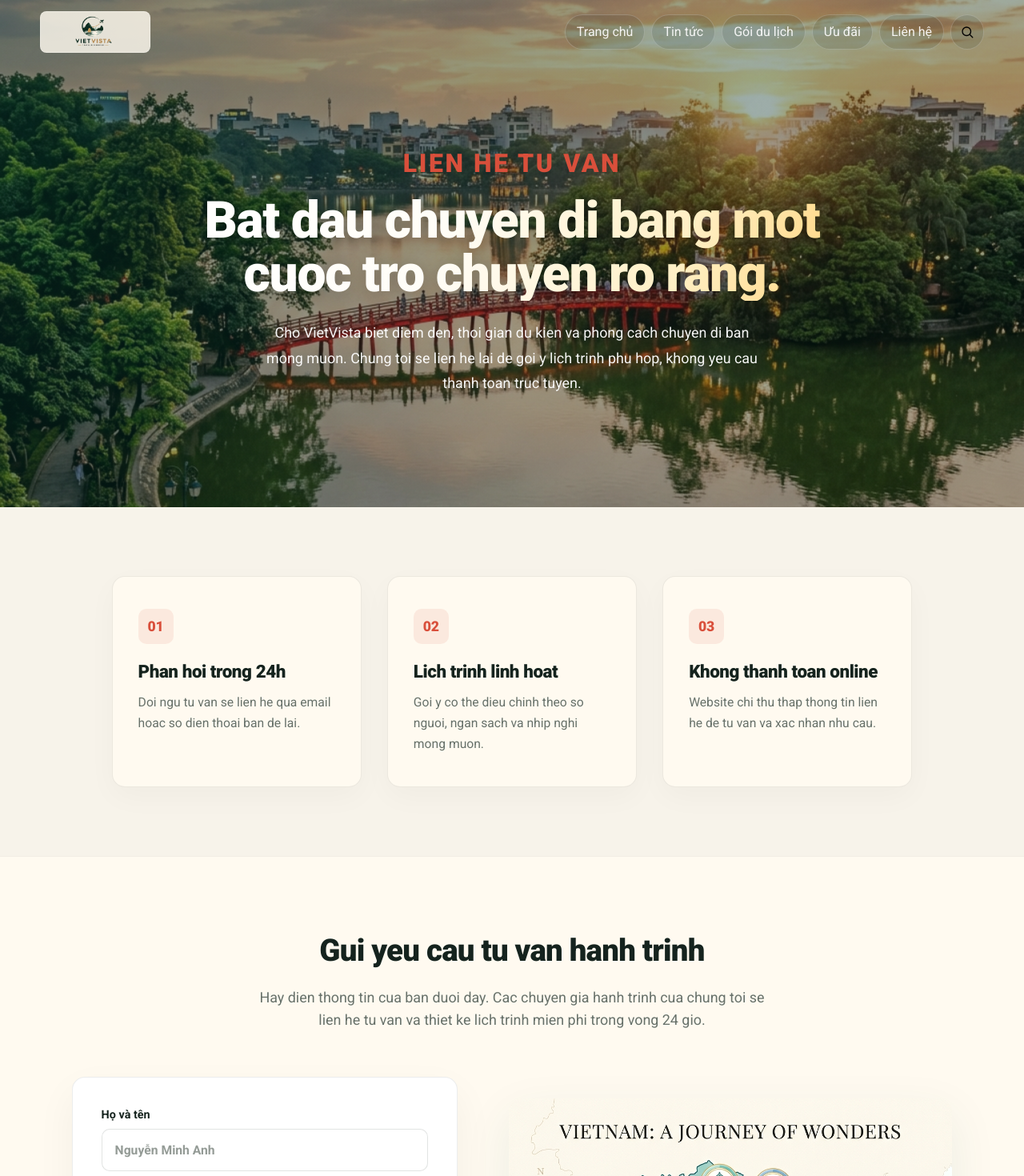
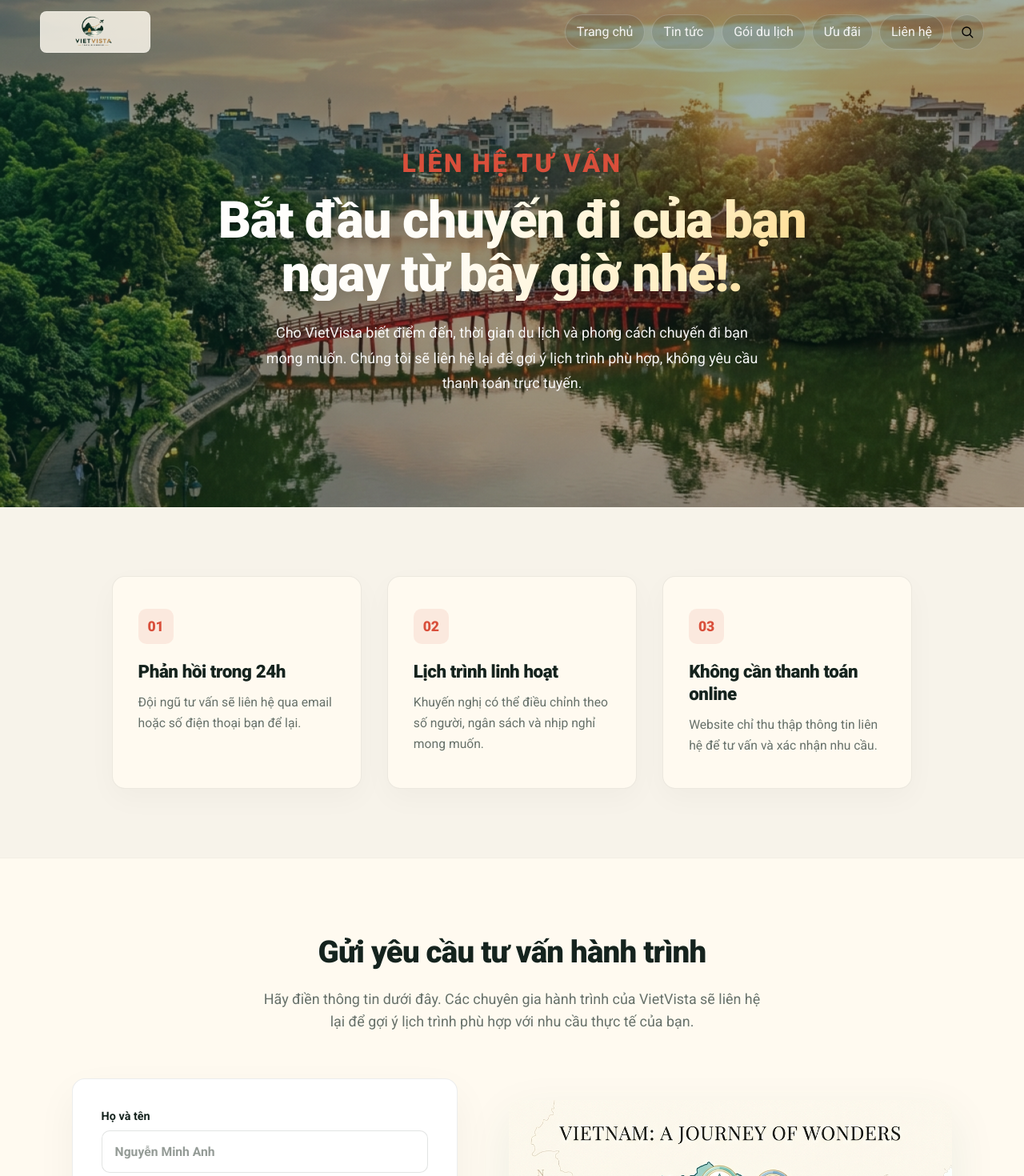
Before and after one commit to Nongcode/Travel, a Next.js app: page /lien-he in a window 1280 px wide. Shown: the top 1470 px of the page at 80% size. Built offline with nearby package versions, Linux system fonts and the light colour scheme.

Commit message:
update lien-he

```diff
--- a/app/lien-he/page.tsx
+++ b/app/lien-he/page.tsx
@@ -10,12 +10,12 @@ export default function ContactPage() {
 
       <section className="contact-hero">
         <div className="contact-hero-copy">
-          <p className="eyebrow">Lien he tu van</p>
-          <h1>Bat dau chuyen di bang mot cuoc tro chuyen ro rang.</h1>
+          <p className="eyebrow">Liên hệ tư vấn</p>
+          <h1>Bắt đầu chuyến đi của bạn ngay từ bây giờ nhé!.</h1>
           <p>
-            Cho VietVista biet diem den, thoi gian du kien va phong cach chuyen
-            di ban mong muon. Chung toi se lien he lai de goi y lich trinh phu
-            hop, khong yeu cau thanh toan truc tuyen.
+            Cho VietVista biết điểm đến, thời gian du lịch và phong cách chuyến đi
+            bạn mong muốn. Chúng tôi sẽ liên hệ lại để gợi ý lịch trình phù hợp,
+            không yêu cầu thanh toán trực tuyến.
           </p>
         </div>
       </section>
@@ -23,29 +23,29 @@ export default function ContactPage() {
       <section className="contact-info-band">
         <article>
           <span>01</span>
-          <h2>Phan hoi trong 24h</h2>
-          <p>Doi ngu tu van se lien he qua email hoac so dien thoai ban de lai.</p>
+          <h2>Phản hồi trong 24h</h2>
+          <p>Đội ngũ tư vấn sẽ liên hệ qua email hoặc số điện thoại bạn để lại.</p>
         </article>
         <article>
           <span>02</span>
-          <h2>Lich trinh linh hoat</h2>
-          <p>Goi y co the dieu chinh theo so nguoi, ngan sach va nhip nghi mong muon.</p>
+          <h2>Lịch trình linh hoạt</h2>
+          <p>Khuyến nghị có thể điều chỉnh theo số người, ngân sách và nhịp nghỉ mong muốn.</p>
         </article>
         <article>
           <span>03</span>
-          <h2>Khong thanh toan online</h2>
-          <p>Website chi thu thap thong tin lien he de tu van va xac nhan nhu cau.</p>
+          <h2>Không cần thanh toán online</h2>
+          <p>Website chỉ thu thập thông tin liên hệ để tư vấn và xác nhận nhu cầu.</p>
         </article>
       </section>
 
       <section className="contact-form-section">
         <div className="contact-form-wrapper">
           <div className="contact-form-header">
-            <h2>Gui yeu cau tu van hanh trinh</h2>
+            <h2>Gửi yêu cầu tư vấn hành trình</h2>
             <p>
-              Hay dien thong tin cua ban duoi day. Cac chuyen gia hanh trinh cua
-              chung toi se lien he tu van va thiet ke lich trinh mien phi trong
-              vong 24 gio.
+              Hãy điền thông tin dưới đây.
+              Các chuyên gia hành trình của VietVista sẽ
+              liên hệ lại để gợi ý lịch trình phù hợp với nhu cầu thực tế của bạn.
             </p>
           </div>
 
```
